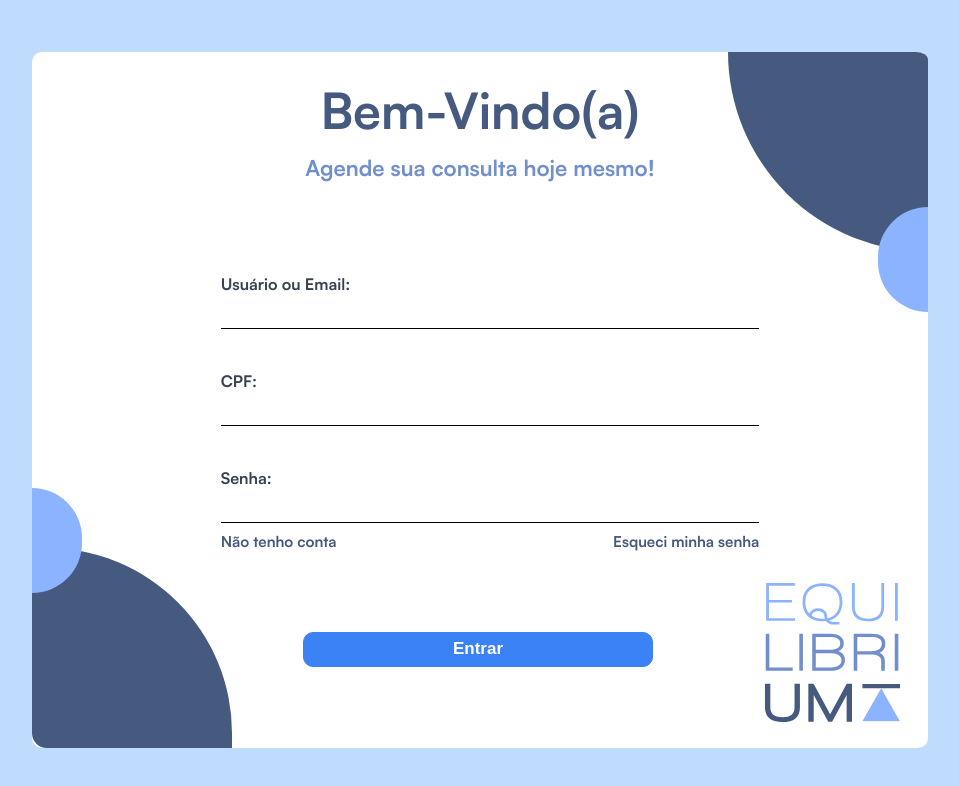
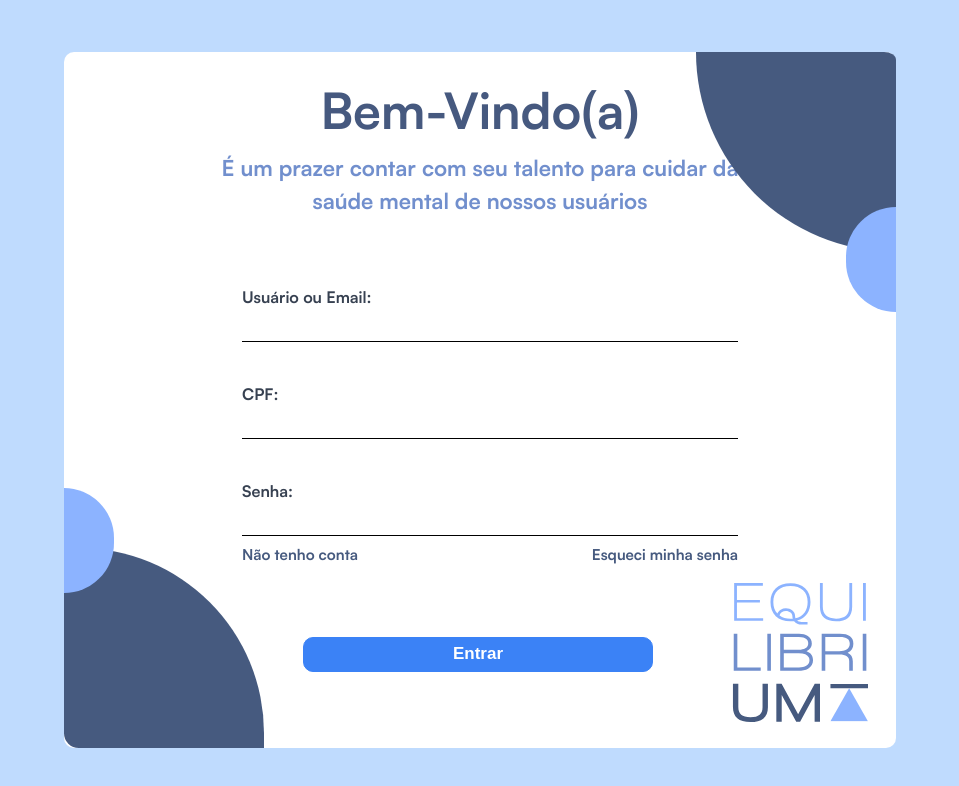
Before and after one commit to ChHenrique/equilibrium, a React (Vite) app in the folder frontend/: page /login_psi in a window 1280 px wide. Shown: the top 786 px of the page, without its empty margins (160-1119 px from the left). Built offline with nearby package versions, Linux system fonts and the light colour scheme.

Commit message:
Update Login e header

```diff
--- a/frontend/src/pages/Logins/Login.pc/sections/container.jsx
+++ b/frontend/src/pages/Logins/Login.pc/sections/container.jsx
@@ -10,7 +10,7 @@ export function Container() {
     const [errors, setErrors] = React.useState({})
 
     return (
-        <div className='bg-white flex-col flex items-center p-0 h-[87vh] w-[70vw] relative rounded-[10px]'>
+        <div className='bg-white flex-col flex items-center p-0 h-[87vh] w-[65vw] relative rounded-[10px]'>
 
             <Header />
             <Form ref={formRef} errors={errors}/>
--- a/frontend/src/pages/Logins/Login.psi/sections/container.jsx
+++ b/frontend/src/pages/Logins/Login.psi/sections/container.jsx
@@ -6,7 +6,7 @@ import { Footer } from "./footer";
 
 export function Container() {
     return (
-        <div className='bg-white flex-col flex items-center p-0 h-[87vh] w-[70vw] relative rounded-[10px]'>
+        <div className='bg-white flex-col flex items-center p-0 h-[87vh] w-[65vw] relative rounded-[10px]'>
 
             <Header />
             <Form />
--- a/frontend/src/pages/Logins/Login.psi/sections/footer.jsx
+++ b/frontend/src/pages/Logins/Login.psi/sections/footer.jsx
@@ -1,7 +1,7 @@
 export function Footer() {
     return(
         <footer>
-        <button className="bg-[#3B82F6] text-white border border-[#3B82F6] w-[350px] h-[35px] rounded-[10px] font-satoshi font-extrabold text-[17px] mt-[30px] hover:bg-[#1c3b79] transition-all duration-200 hover:rounded-[15px] mr-1">
+        <button className="bg-[#3B82F6] text-white border border-[#3B82F6] w-[350px] h-[35px] rounded-[10px] font-satoshi font-extrabold text-[17px] mt-[2px] hover:bg-[#1c3b79] transition-all duration-200 hover:rounded-[15px] mr-1">
             Entrar
         </button>
 
--- a/frontend/src/pages/Logins/Login.psi/sections/form.jsx
+++ b/frontend/src/pages/Logins/Login.psi/sections/form.jsx
@@ -6,7 +6,7 @@ export function Form() {
     return (
         <article className="flex flex-col justify-center items-center p-5 w-full max-w-4xl h-3/5 font-satoshi-bold">
 
-            <form action="post" className="w-4/6 max-w-1xl h-auto mt-12 ml-5 justify-center items-center ">
+            <form action="post" className="w-4/6 max-w-1xl h-auto mt-2 ml-5 justify-center items-center ">
 
                 <Email />
                 <Cpf />
--- a/frontend/src/pages/Logins/Login.psi/sections/header.jsx
+++ b/frontend/src/pages/Logins/Login.psi/sections/header.jsx
@@ -4,7 +4,7 @@ export function Header() {
     return (
         <header className='justify-center flex flex-col items-center text-center mt-5 '>
             <h1 className='text-[#46597F] font-satoshi-bold text-[50px] text-center mt-0'> Bem-Vindo(a) </h1>
-            <h3 className='text-[#718FCD] font-satoshi-bold text-[22px] text-center mt-1'>Agende sua consulta hoje mesmo!</h3>
+            <h3 className='text-[#718FCD] font-satoshi-bold text-[22px] text-center mt-1'>É um prazer contar com seu talento para cuidar da <br />saúde mental de nossos usuários</h3>
         </header>
     )
 }
--- a/frontend/src/pages/registration/registration.pc/sections/form.jsx
+++ b/frontend/src/pages/registration/registration.pc/sections/form.jsx
@@ -8,7 +8,7 @@ export const Form = forwardRef(({ errors = {} }, ref) => {
     return (
         <article className="flex flex-col justify-center items-center p-5 w-full max-w-4xl h-auto font-satoshi-Regular">
 
-            <form ref={ref} method="post" className="w-4/6 max-w-1xl h-auto mt-5 ml-5">
+            <form ref={ref} method="post" className="w-4/6 max-w-1xl h-auto mt-2 ml-5">
 
                 <Name
                     nameError={errors.name}
```
Also changed, not shown: frontend/src/assets/images/email_login_user.svg.
